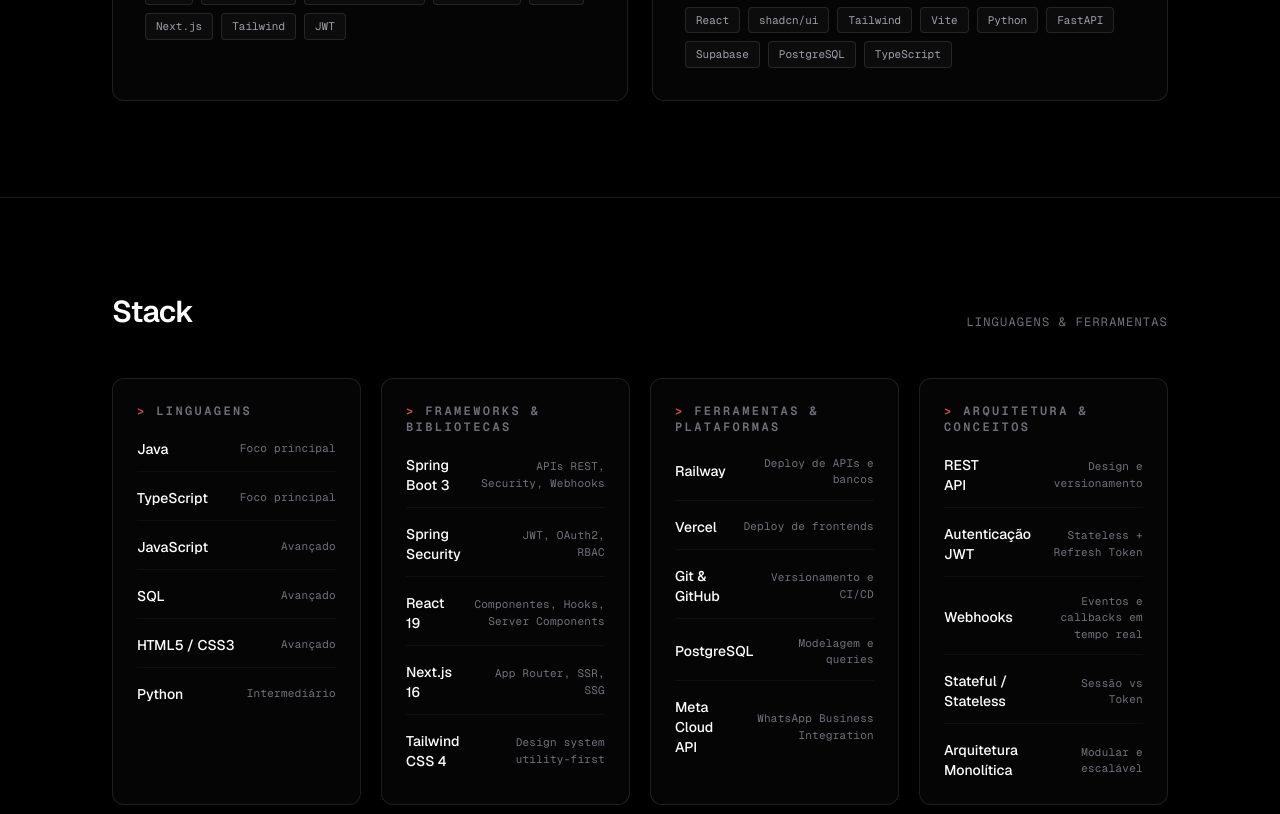
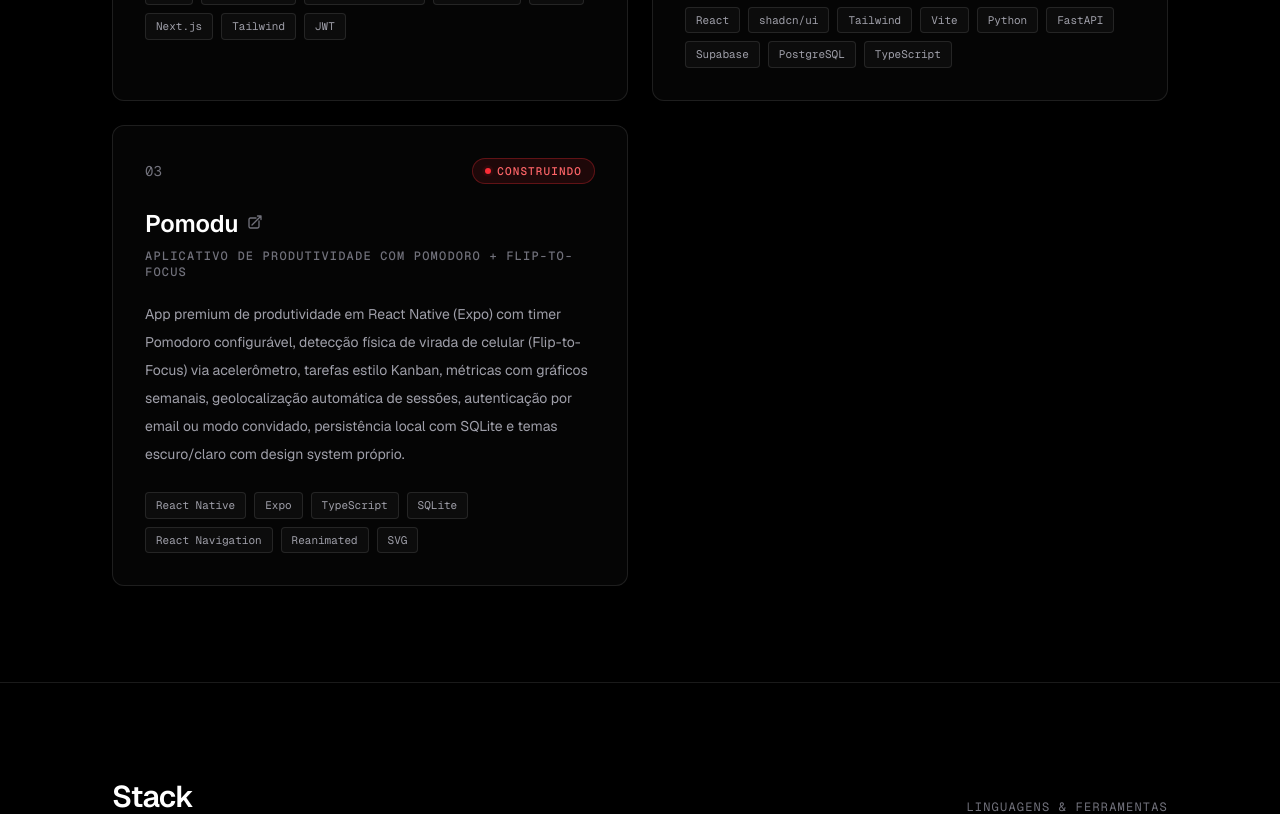
Before and after one commit to Guiicodr/GPortfolio, a Next.js app: page / in a window 1280 px wide. Shown: the part 1240-2054 px from the top of the page. Built offline with nearby package versions, Linux system fonts and the light colour scheme.

Commit message:
feat: adiciona Pomodu como projeto em CONSTRUINDO e tags React Native, Expo, SQLite, React Navigation, Reanimated e SVG

```diff
--- a/src/data/projects.ts
+++ b/src/data/projects.ts
@@ -26,7 +26,7 @@ export interface StatItem {
 
 export const heroStats: StatItem[] = [
   { label: "IDEIA", value: "02" },
-  { label: "CONSTRUINDO", value: "01" },
+  { label: "CONSTRUINDO", value: "02" },
   { label: "PROTÓTIPO", value: "03" },
   { label: "ARTIGO CIENTÍFICO", value: "01" },
 ];
@@ -61,6 +61,24 @@ export const featuredProjects: FeaturedProject[] = [
     tags: ["React", "shadcn/ui", "Tailwind", "Vite", "Python", "FastAPI", "Supabase", "PostgreSQL", "TypeScript"],
     link: "https://i-assis.vercel.app",
   },
+  {
+    number: "03",
+    stage: "CONSTRUINDO",
+    title: "Pomodu",
+    subtitle: "APLICATIVO DE PRODUTIVIDADE COM POMODORO + FLIP-TO-FOCUS",
+    description:
+      "App premium de produtividade em React Native (Expo) com timer Pomodoro configurável, detecção física de virada de celular (Flip-to-Focus) via acelerômetro, tarefas estilo Kanban, métricas com gráficos semanais, geolocalização automática de sessões, autenticação por email ou modo convidado, persistência local com SQLite e temas escuro/claro com design system próprio.",
+    tags: [
+      "React Native",
+      "Expo",
+      "TypeScript",
+      "SQLite",
+      "React Navigation",
+      "Reanimated",
+      "SVG",
+    ],
+    link: "https://github.com/Guiicodr/Pomodu",
+  },
 ];
 
 export const allProjects: TableProject[] = [
@@ -84,6 +102,15 @@ export const allProjects: TableProject[] = [
   },
   {
     number: "03",
+    title: "Pomodu",
+    description:
+      "App premium de produtividade em React Native (Expo) com timer Pomodoro, detecção de virada de celular (Flip-to-Focus), tarefas Kanban, métricas com gráficos, geolocalização e SQLite local",
+    year: 2026,
+    stage: "CONSTRUINDO",
+    link: "https://github.com/Guiicodr/Pomodu",
+  },
+  {
+    number: "04",
     title: "Mapa Secreto",
     description:
       "Landing page com mapa interativo em Leaflet + React para divulgação de um curso estudantil sobre regiões pouco conhecidas de São Paulo. Inclui servidor Express próprio e animações com Framer Motion",
@@ -92,7 +119,7 @@ export const allProjects: TableProject[] = [
     link: "https://mapa-secreto-nine.vercel.app",
   },
   {
-    number: "04",
+    number: "05",
     title: "Sole Store",
     description:
       "E-commerce de tênis com API própria em Node.js + Express + SQLite e autenticação JWT. Frontend moderno em React + Vite com catálogo visual e experiência de compra completa",
@@ -101,7 +128,7 @@ export const allProjects: TableProject[] = [
     link: "https://sole-store-omega.vercel.app",
   },
   {
-    number: "05",
+    number: "06",
     title: "Extensão Universitária: LGPD na Prática",
     description:
       "Artigo científico e estudo de caso sobre adequação de sistemas à Lei Geral de Proteção de Dados (LGPD), com análise prática de conformidade em aplicações reais e propostas de mitigação",
```
